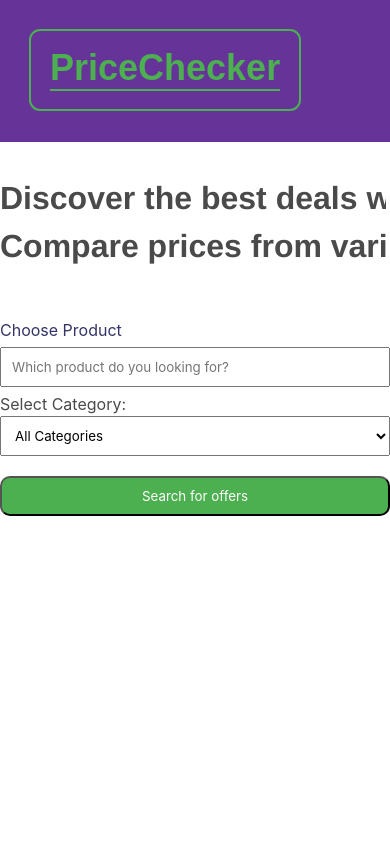
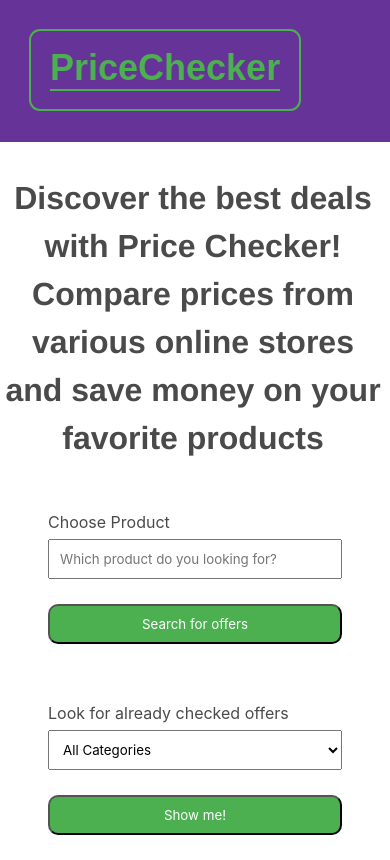
Before and after one commit to sebix789/PriceChecker, a Django app: page / in a window 390 px wide; the page is wider, and only the part inside the window is pictured. Before the commit the page ends 516 px from the top of that part, so only its background shows below. Run offline with Django 4.2, Linux system fonts and the light colour scheme; some libraries are stand-ins or nearby versions.

Commit message:
RWD fixed

```diff
--- a/kernel/priceChecker/static/priceChecker/landingPage.css
+++ b/kernel/priceChecker/static/priceChecker/landingPage.css
@@ -20,9 +20,13 @@ body {
 }
 
 .base-container {
+  display: flex;
+  flex-direction: row;
+  gap: 8rem;
   padding-top: 3rem;
-  max-width: 450px;
   width: 100%;
+  padding-left: 10rem;
+  padding-right: 10rem;
 }
 
 .header {
@@ -81,6 +85,44 @@ a {
     blink-caret 0.75s step-end forwards;
 }
 
+.wrapper {
+  width: calc(100% / 2);
+}
+
+.category {
+  margin-top: 5px;
+}
+
+input[type="submit"].db-search-btn {
+  margin-top: 25px;
+}
+
+/* Responsive styles */
+@media (max-width: 768px) {
+  .base-container {
+    flex-direction: column;
+    align-items: center;
+    gap: 2rem;
+  }
+
+  .wrapper {
+    width: 100vw;
+    padding-left: 3rem;
+    padding-right: 3rem;
+  }
+
+  .header {
+    white-space: normal;
+    word-wrap: break-word;
+  }
+
+  input[type="text"],
+  select,
+  input[type="submit"] {
+    width: 100%;
+  }
+}
+
 /* Animations */
 @keyframes typing {
   from {
--- a/kernel/priceChecker/templates/priceChecker/index.html
+++ b/kernel/priceChecker/templates/priceChecker/index.html
@@ -4,7 +4,7 @@
     <meta charset="UTF-8" />
     <meta name="viewport" content="width=device-width, initial-scale=1.0" />
     <meta http-equiv="X-UA-Compatible" content="ie=edge" />
-    <title>My Django App</title>
+    <title>Price Checker</title>
     {% load static %}
     <link
       rel="stylesheet"
@@ -59,15 +59,21 @@
       products
     </header>
     <div class="base-container">
-      <h2>Choose Product</h2>
+      <div class="wrapper input-wrapper">
         <form method="post">
+          Choose Product
           <input
             type="text"
             placeholder="Which product do you looking for?"
             name="url"
           /><br />
-        Select Category:
-        <select name="data_type">
+          <input type="submit" value="Search for offers" />
+        </form>
+      </div>
+      <div class="wrapper db-wrapper">
+        <form method="post">
+          Look for already checked offers
+          <select class="category" name="data_type">
             <option value="all">All Categories</option>
             <option value="it-electronics">IT &amp; Electronics</option>
             <option value="rtv-agd">RTV/AGD</option>
@@ -75,8 +81,9 @@
             <option value="house-garden">House &amp; Garden</option>
           </select>
           <br />
-        <input type="submit" value="Search for offers" />
+          <input class="db-search-btn" type="submit" value="Show me!" />
         </form>
+      </div>
     </div>
   </body>
   <script>
```
Lines whose indentation alone changed are shown as unchanged.
